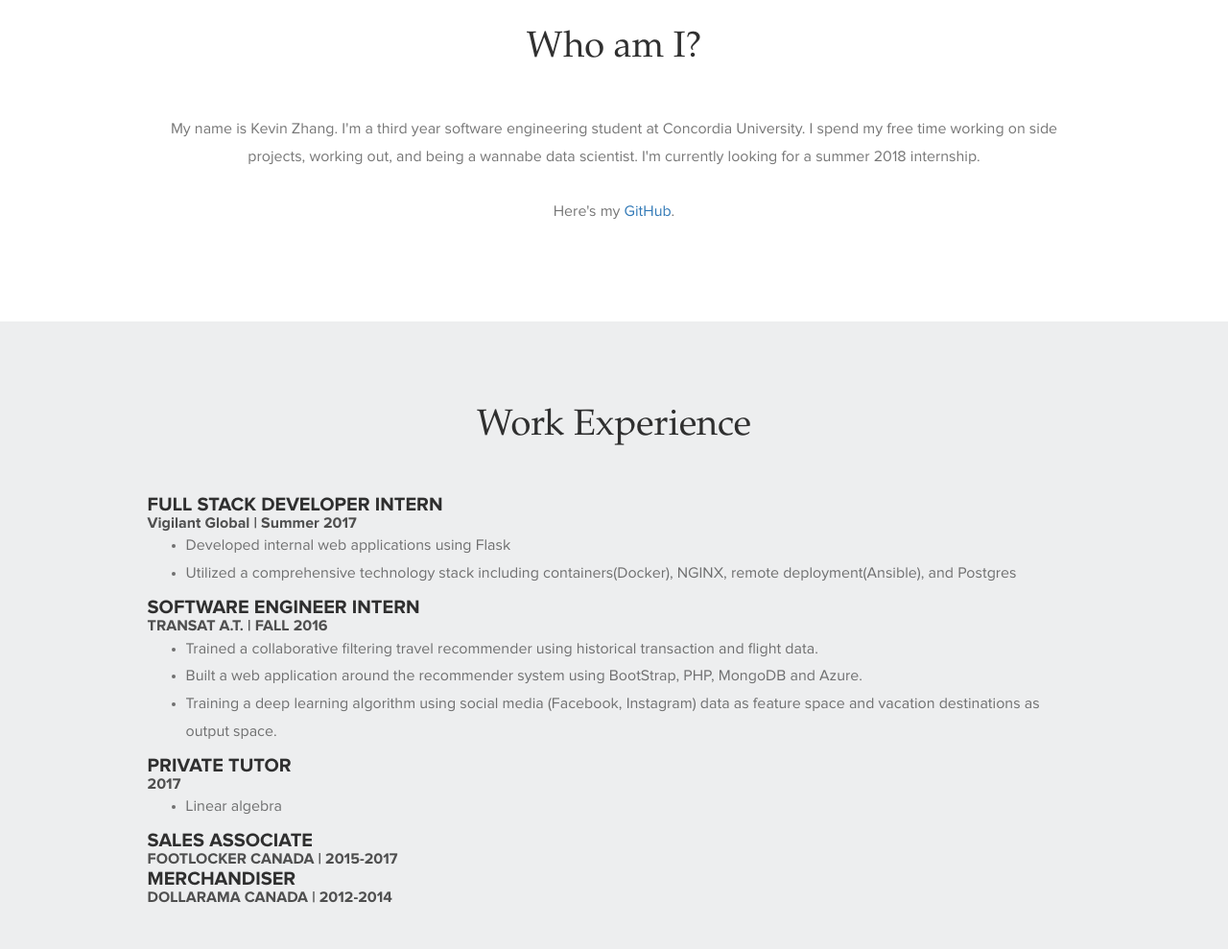
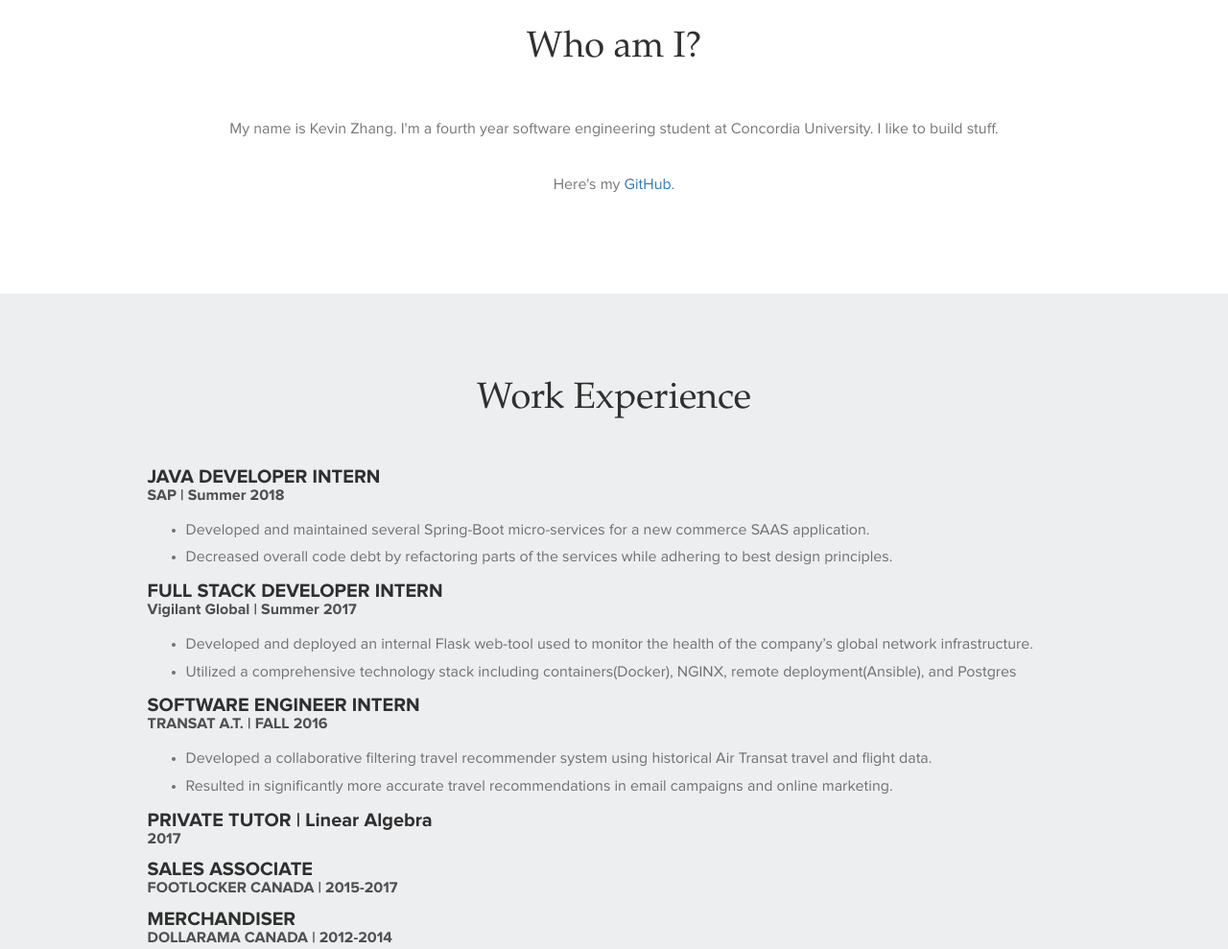
Before and after one commit to izconcept/izconcept.github.io, a plain HTML site: page index.html in a window 1280 px wide. Shown: the part 860-1849 px from the top of the page at 96% size. Drawn offline with nearby package versions, Linux system fonts and the light colour scheme.

Commit message:
Updated resume

```diff
--- a/CSS/style.css
+++ b/CSS/style.css
@@ -16,13 +16,14 @@ body {
     color: rgba(26,26,26,.9);
     font-size: 20px;
     font-family: nova-bold;
-    margin-top: 12px;
+    padding-top: 12px;
     display: inline;
 }
 .text-lead3 {
     color: rgba(26,26,26,.75);
     font-size: 16px;
     font-family: nova-bold;
+    margin-bottom: 12px;
 }
 .text-footer {
     font-family: garamond;
--- a/index.html
+++ b/index.html
@@ -41,8 +41,8 @@
         <h1 class="text-lead">Who am I?</h1>
         <p class="text-content" id="profile-text">
             My name is Kevin Zhang.
-            I'm a third year software engineering student at Concordia University.
-            I spend my free time working on side projects, working out, and being a wannabe data scientist. I'm currently looking for a summer 2018 internship.
+            I'm a fourth year software engineering student at Concordia University.
+            I like to build stuff.
             <br/><br/>
             Here's my <a href="https://github.com/izconcept" target="_blank">GitHub</a>.
         </p>
@@ -51,24 +51,28 @@
     <div id="section-experience" class="section">
         <h1 class="text-lead" style="text-align: center;">Work Experience</h1>
 
+        <h1 class="text-lead2">JAVA DEVELOPER INTERN</h1>
+        <h1 class="text-lead3">SAP | Summer 2018</h1>
+        <ul>
+            <li><p class="text-content" style="margin-bottom: 0;">Developed and maintained several Spring-Boot micro-services for a new commerce SAAS application.</p></li>
+            <li><p class="text-content" style="margin-bottom: 0;">Decreased overall code debt by refactoring parts of the services while adhering to best design principles.</p></li>
+        </ul>
         <h1 class="text-lead2">FULL STACK DEVELOPER INTERN</h1>
         <h1 class="text-lead3">Vigilant Global | Summer 2017</h1>
         <ul>
-            <li><p class="text-content" style="margin-bottom: 0;">Developed internal web applications using Flask</p></li>
+            <li><p class="text-content" style="margin-bottom: 0;">Developed and deployed an internal Flask web-tool used to monitor the health of the company’s global network infrastructure.</p></li>
             <li><p class="text-content" style="margin-bottom: 0;">Utilized a comprehensive technology stack including containers(Docker), NGINX, remote deployment(Ansible), and Postgres</p></li>
         </ul>
         <h1 class="text-lead2">SOFTWARE ENGINEER INTERN</h1>
         <h1 class="text-lead3">TRANSAT A.T. | FALL 2016</h1>
         <ul>
-            <li><p class="text-content" style="margin-bottom: 0;">Trained a collaborative filtering travel recommender using historical transaction and flight data.</p></li>
-            <li><p class="text-content" style="margin-bottom: 0;">Built a web application around the recommender system using BootStrap, PHP, MongoDB and Azure.</p></li>
-            <li><p class="text-content" style="margin-bottom: 0;">Training a deep learning algorithm using social media (Facebook, Instagram) data as feature space and vacation destinations as output space.</p></li>
+            <li><p class="text-content" style="margin-bottom: 0;">Developed a collaborative filtering travel recommender system using historical Air Transat travel and flight data.</p></li>
+            <li><p class="text-content" style="margin-bottom: 0;">Resulted in significantly more accurate travel recommendations in email campaigns and online marketing.</p></li>
         </ul>
-        <h1 class="text-lead2">PRIVATE TUTOR</h1>
+
+        <h1 class="text-lead2">PRIVATE TUTOR | Linear Algebra</h1>
         <h1 class="text-lead3">2017</h1>
-        <ul>
-            <li><p class="text-content" style="margin-bottom: 0;">Linear algebra</p></li>
-        </ul>
+
         <h1 class="text-lead2">SALES ASSOCIATE</h1>
         <h1 class="text-lead3">FOOTLOCKER CANADA | 2015-2017</h1>
 
@@ -161,10 +165,14 @@
         <h1 class="text-lead2">CONCORDIA UNIVERSITY</h1>
         <h1 class="text-lead3">BEng Software Engineering | Montreal, Canada | 2015-2019</h1>
         <ul>
-            <li><p class="text-content" style="margin-bottom: 0;">Cumulative GPA: 3.83</p></li>
+            <li><p class="text-content" style="margin-bottom: 0;">Cumulative GPA: 3.82</p></li>
             <li><p class="text-content" style="margin-bottom: 0;">2016-2017 Concordia Department of ENCS Dean's list</p></li>
             <li><p class="text-content" style="margin-bottom: 0;">2015-2016 Concordia Department of ENCS Dean's list</p></li>
         </ul>
+
+        <h1 class="text-lead2">MCGILL UNIVERSITY</h1>
+        <h1 class="text-lead3">Inter-University Transfer Student | Montreal, Canada | 2018-2019</h1>
+
         <h1 class="text-lead2">John Abbott College</h1>
         <h1 class="text-lead3">DEC Pure and Applied Sciences | Montreal, Canada | 2013-2015</h1>
     </div>
```
